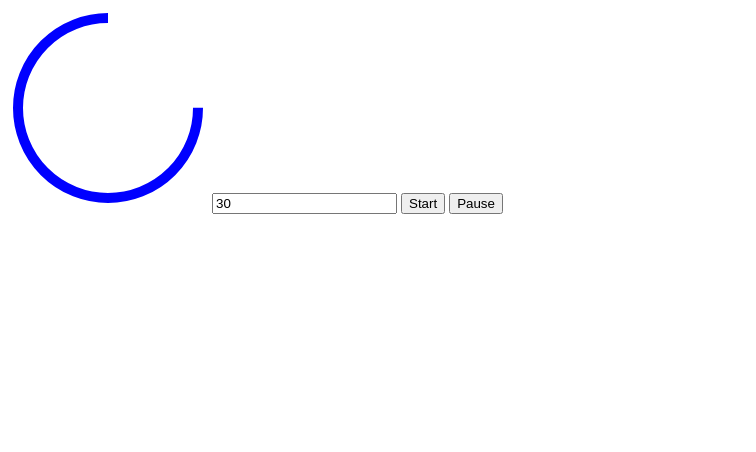
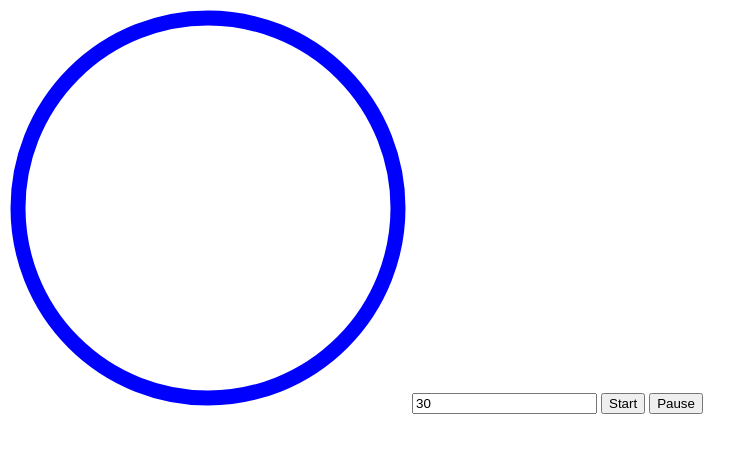
Before and after one commit to BeastRush1231/SSED_The_New_Modern_JavaScript_Bootcamp, a plain HTML site: page index.html in a window 1280 px wide. Shown: the whole page, without its empty margins (0-756 px from the left). Drawn offline with Linux system fonts and the light colour scheme.

Commit message:
1219 MSP-Section20 Drawing Animation First Pass on the Animation

```diff
--- a/index.html
+++ b/index.html
@@ -7,17 +7,15 @@
   <title>Document</title>
 </head>
 <body>
-  <svg height="200" width="200">
+  <svg height="400" width="400">
     <circle
-      r="90"
-      cx="100"
-      cy="100"
+      r="190"
+      cx="200"
+      cy="200"
       fill="transparent"
       stroke="blue"
-      stroke-width="10"
-      stroke-dasharray="565.5"
-      stroke-dashoffset="-141"
-      transform="rotate(-90 100 100)"
+      stroke-width="15"
+      transform="rotate(-90 200 200)"
     />
   </svg>
   <input type="text" id="duration" value="30">
--- a/index.js
+++ b/index.js
@@ -1,13 +1,19 @@
 const durationInput = document.querySelector('#duration');
 const startButton = document.querySelector('#start');
 const pauseButton = document.querySelector('#pause');
+const circle = document.querySelector('circle');
 
+const perimeter = circle.getAttribute('r') * 2 * Math.PI; //取得圓周率
+circle.setAttribute('stroke-dasharray', perimeter); //設定外框圈圈
+
+let currentOffset = 0;
 const timer = new Timer(durationInput, startButton, pauseButton, {
   onStart() {
     console.log('Timer started');
   },
   onTick() {
-    console.log('Timer just ticked down');
+    circle.setAttribute('stroke-dashoffset', currentOffset) //設定外框距離
+    currentOffset = currentOffset - 50;	//每次減少offset距離
   },
   onComplete() {
     console.log('Timer is completed');
```
